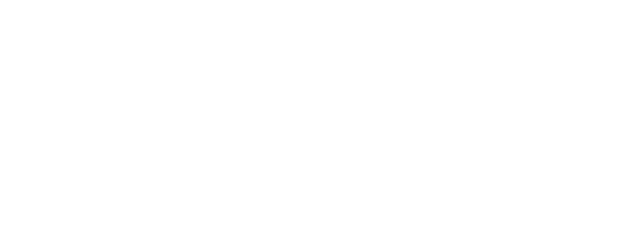
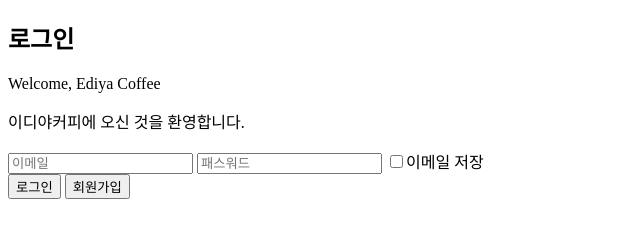
Before and after one commit to Taewook1212/home-work, a plain HTML site: page mission-02/index.html in a window 1280 px wide. Shown: the whole page, without its empty margins (0-640 px from the left). Drawn offline with Linux system fonts and the light colour scheme.

Commit message:
마크업만 작업 완료

```diff
--- a/mission-02/index.html
+++ b/mission-02/index.html
@@ -3,7 +3,28 @@
   <head>
     <meta charset="UTF-8" />
     <meta name="viewport" content="width=device-width, initial-scale=1.0" />
-    <title>Document</title>
+    <link rel="stylesheet" href="css/css.ss" />
+    <title>Login</title>
   </head>
-  <body></body>
+  <body>
+    <section class="login">
+      <h1>로그인</h1>
+      <span>Welcome, Ediya Coffee</span>
+      <p>이디야커피에 오신 것을 환영합니다.</p>
+    </section>
+
+    <div class="loginField">
+      <form action="#" name="login" type="post">
+        <input type="email" name="userEmail" placeholder="이메일" />
+        <input type="password" name="password" placeholder="패스워드" />
+        <label for="remember-check" aria-describedby="checkbox">
+          <input type="checkbox" name="checkbox" />이메일 저장</label
+        >
+        <div>
+          <input type="submit" value="로그인" />
+          <a href="#"><input type="button" value="회원가입" /></a>
+        </div>
+      </form>
+    </div>
+  </body>
 </html>
```
Also changed, not shown: 1 other file.
